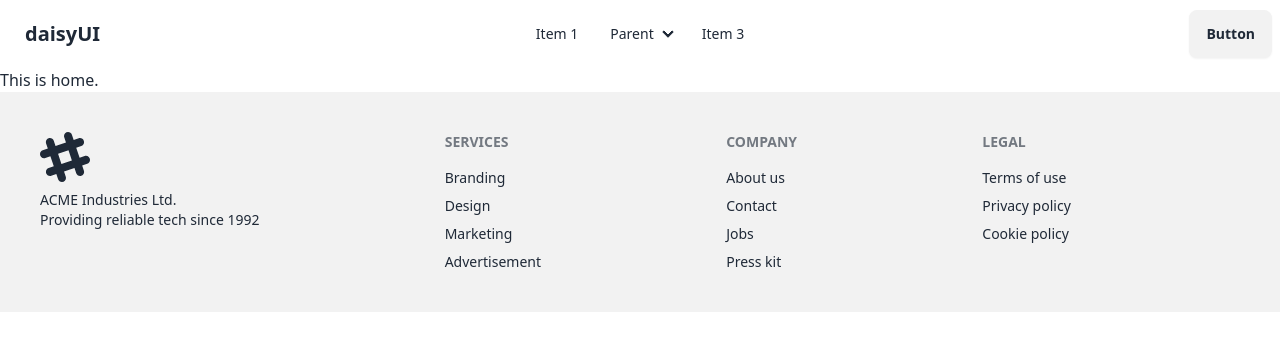
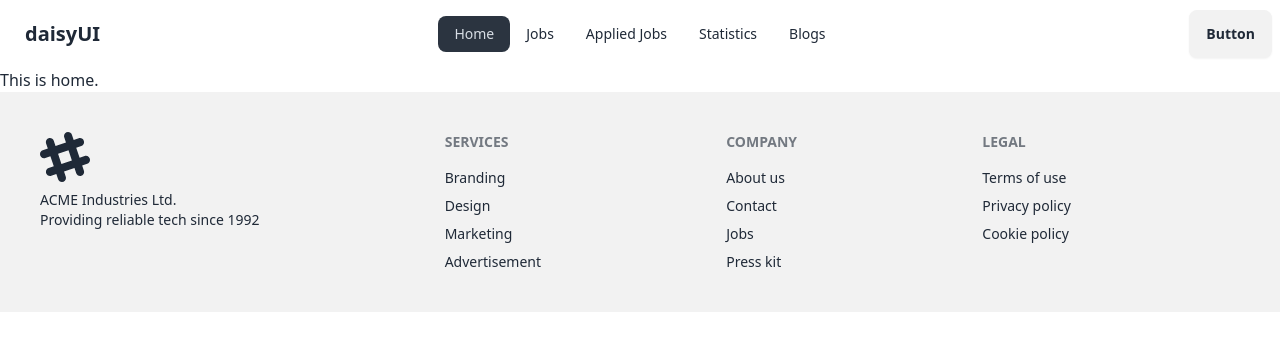
Before and after one commit to alalhosen/react-job-career-hub, a React (Vite) app: page / in a window 1280 px wide. Shown: the top 350 px of the page. Built offline with nearby package versions, Linux system fonts and the light colour scheme.

Commit message:
use NavLink & add navbers components

```diff
--- a/src/App.jsx
+++ b/src/App.jsx
@@ -1,10 +1,6 @@
-import { useState } from 'react'
-import reactLogo from './assets/react.svg'
-import viteLogo from '/vite.svg'
 import './App.css'
 
 function App() {
-  const [count, setCount] = useState(0)
 
   return (
     <>
--- /dev/null
+++ b/src/components/AppliedJobs/AppliedJobs.jsx
@@ -0,0 +1,10 @@
+
+const AppliedJobs = () => {
+    return (
+        <div>
+            <h2>Jobs I applied.</h2>
+        </div>
+    );
+};
+
+export default AppliedJobs;
--- a/src/components/Header/Header.jsx
+++ b/src/components/Header/Header.jsx
@@ -1,5 +1,14 @@
+import { NavLink } from "react-router-dom";
 
 const Header = () => {
+
+    const links=<>
+     <li><NavLink to="/">Home</NavLink></li>
+     <li><NavLink to="/jobs">Jobs</NavLink></li>
+     <li><NavLink to="/applied">Applied Jobs</NavLink></li>
+     <li><NavLink to="statistics">Statistics</NavLink></li>
+     <li><NavLink to="/blogs">Blogs</NavLink></li>
+    </>
     return (
         <div className="navbar bg-base-100">
             <div className="navbar-start">
@@ -21,32 +30,14 @@ const Header = () => {
                     <ul
                         tabIndex={0}
                         className="menu menu-sm dropdown-content bg-base-100 rounded-box z-[1] mt-3 w-52 p-2 shadow">
-              <li><a>Item 1</a></li>
-              <li>
-                <a>Parent</a>
-                <ul className="p-2">
-                  <li><a>Submenu 1</a></li>
-                  <li><a>Submenu 2</a></li>
-                </ul>
-              </li>
-              <li><a>Item 3</a></li>
+                        {links}
                     </ul>
                 </div>
                 <a className="btn btn-ghost text-xl">daisyUI</a>
             </div>
             <div className="navbar-center hidden lg:flex">
                 <ul className="menu menu-horizontal px-1">
-            <li><a>Item 1</a></li>
-            <li>
-              <details>
-                <summary>Parent</summary>
-                <ul className="p-2">
-                  <li><a>Submenu 1</a></li>
-                  <li><a>Submenu 2</a></li>
-                </ul>
-              </details>
-            </li>
-            <li><a>Item 3</a></li>
+                 {links}
                 </ul>
             </div>
             <div className="navbar-end">
--- a/src/main.jsx
+++ b/src/main.jsx
@@ -9,6 +9,7 @@ import {
 } from "react-router-dom";
 import Root from './components/Root/Root';
 import Home from './components/Home/Home.jsx';
+import AppliedJobs from './components/AppliedJobs/AppliedJobs.jsx';
 
 const router = createBrowserRouter([
   {
@@ -18,6 +19,10 @@ children: [
   {
     path:'/',
 element: <Home></Home>
+  },
+  {
+    path:'/applied',
+    element:<AppliedJobs></AppliedJobs>
   }
 ]
   },
```
Also changed, not shown: src/components/Root/Root.jsx (line endings or trailing spaces). Lines whose indentation alone changed are shown as unchanged.
